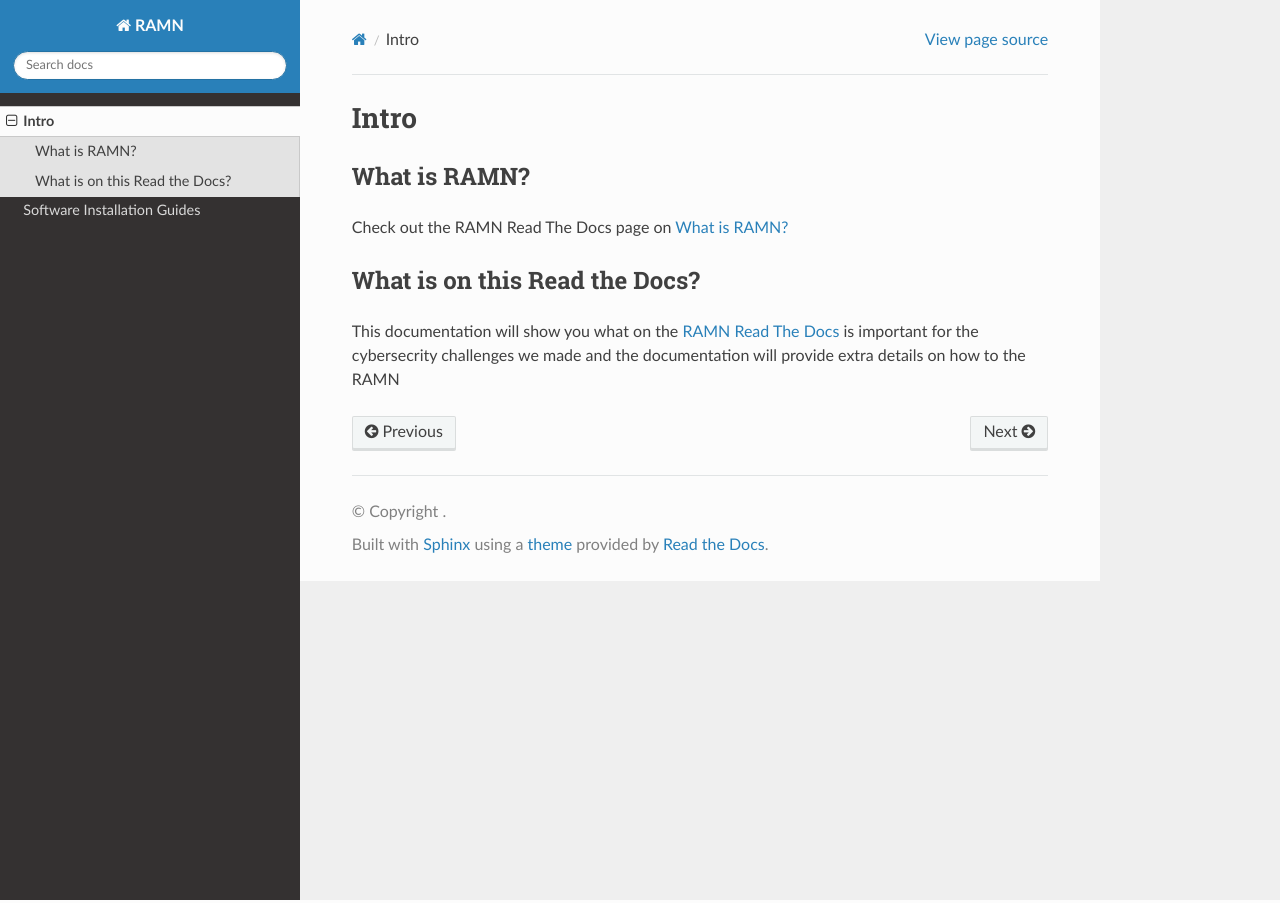
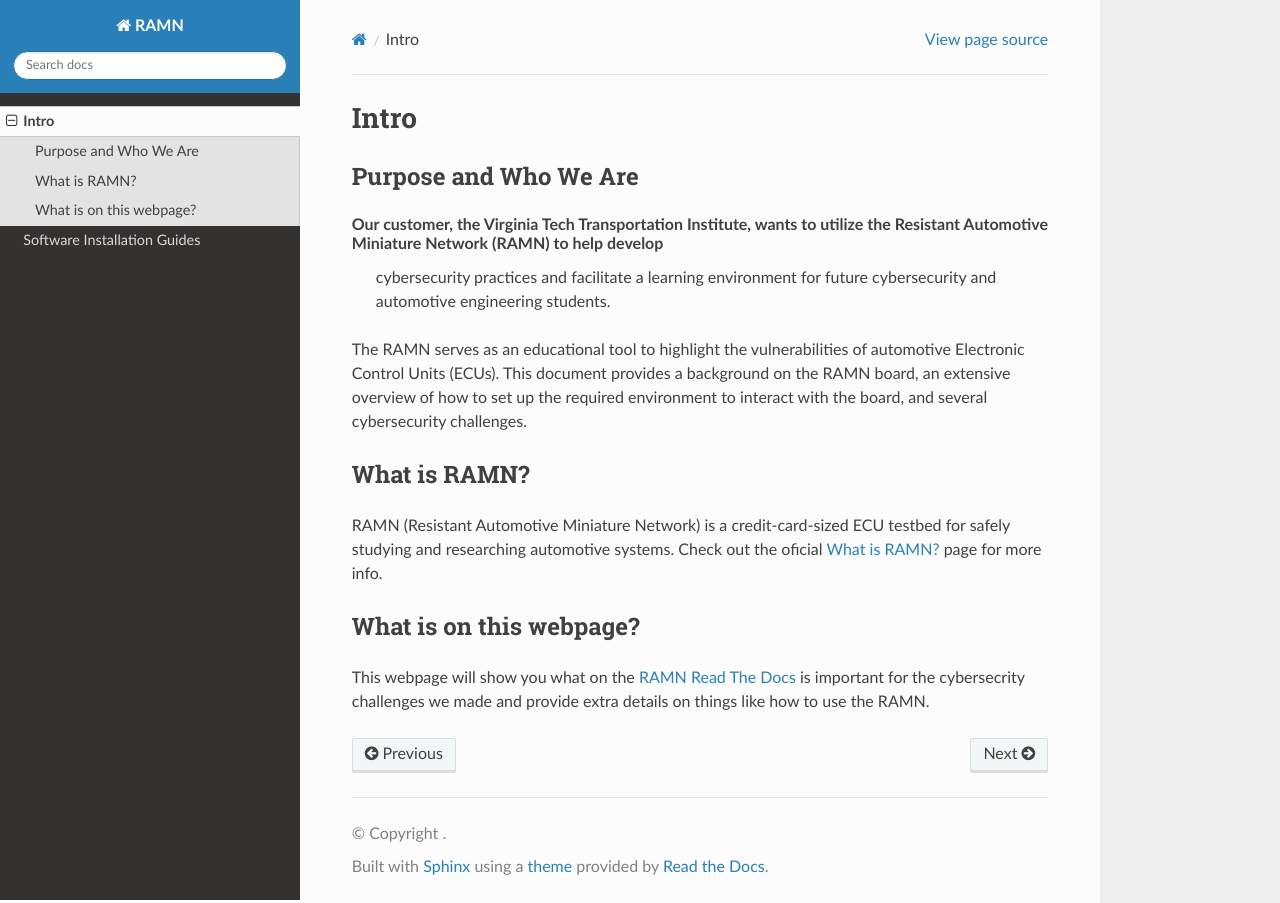
Before and after one commit to JonasvonStein/F25-04-Drive-Secure-Teaching-Automotive-Cybersecurity-with-RAMN, a Sphinx documentation site: the page built from docs/introduction.rst, in a window 1280 px wide. Built offline with Sphinx 7.4.7 and the Read the Docs theme 3.1.0, drawn with Linux system fonts in a browser that asks for light colours; pages that are not in the unit, such as notebooks, are missing from menus.

Commit message:
Update introduction.rst

```diff
--- a/docs/introduction.rst
+++ b/docs/introduction.rst
@@ -3,14 +3,22 @@
 Intro
 =====
 
+Purpose and Who We Are
+----------------------
+Our customer, the Virginia Tech Transportation Institute, wants to utilize the Resistant Automotive Miniature Network (RAMN) to help develop
+ cybersecurity practices and facilitate a learning environment for future cybersecurity and automotive engineering students.
+The RAMN serves as an educational tool to highlight the vulnerabilities of automotive Electronic Control Units (ECUs).
+This document provides a background on the RAMN board, an extensive overview of how to set up the required environment to interact with the board, and several cybersecurity challenges.
+
 What is RAMN?
 -------------
 
-Check out the RAMN Read The Docs page on `What is RAMN? <https://ramn.readthedocs.io/en/latest/general.html>`_
+RAMN (Resistant Automotive Miniature Network) is a credit-card-sized ECU testbed for safely studying and researching automotive systems.
+Check out the oficial `What is RAMN? <https://ramn.readthedocs.io/en/latest/general.html>`_ page for more info.
 
 
-What is on this Read the Docs?
+What is on this webpage?
 -----------------------------
 
-This documentation will show you what on the `RAMN Read The Docs <https://ramn.readthedocs.io/en/latest/>`_
-is important for the cybersecrity challenges we made and the documentation will provide extra details on how to the RAMN
+This webpage will show you what on the `RAMN Read The Docs <https://ramn.readthedocs.io/en/latest/>`_
+is important for the cybersecrity challenges we made and provide extra details on things like how to use the RAMN.
```
